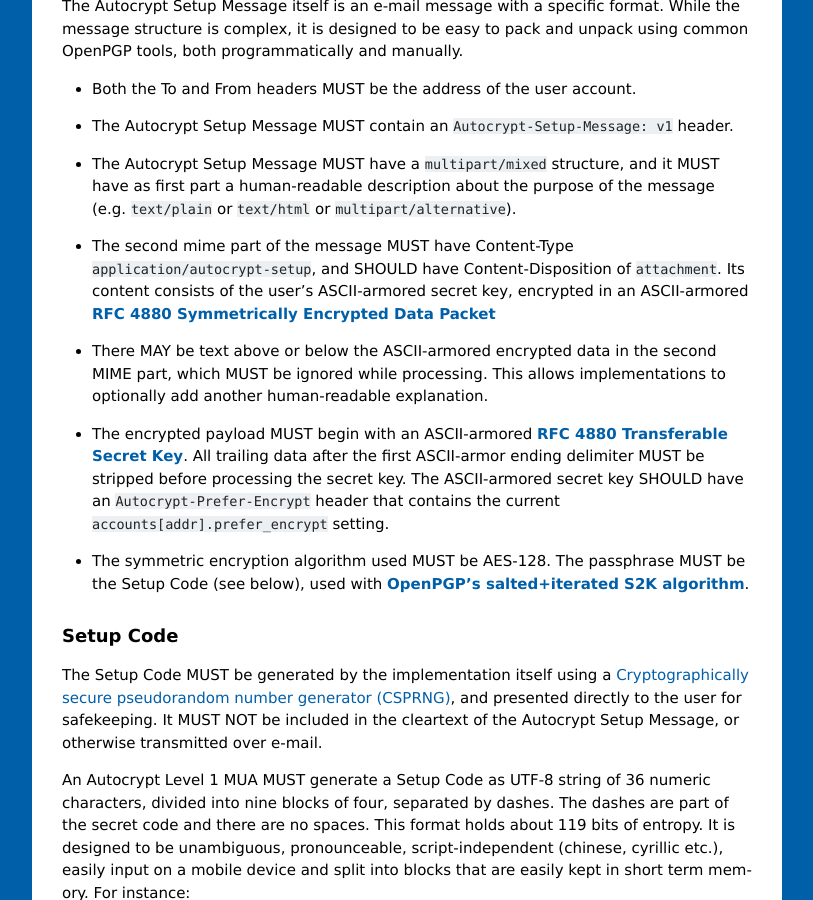
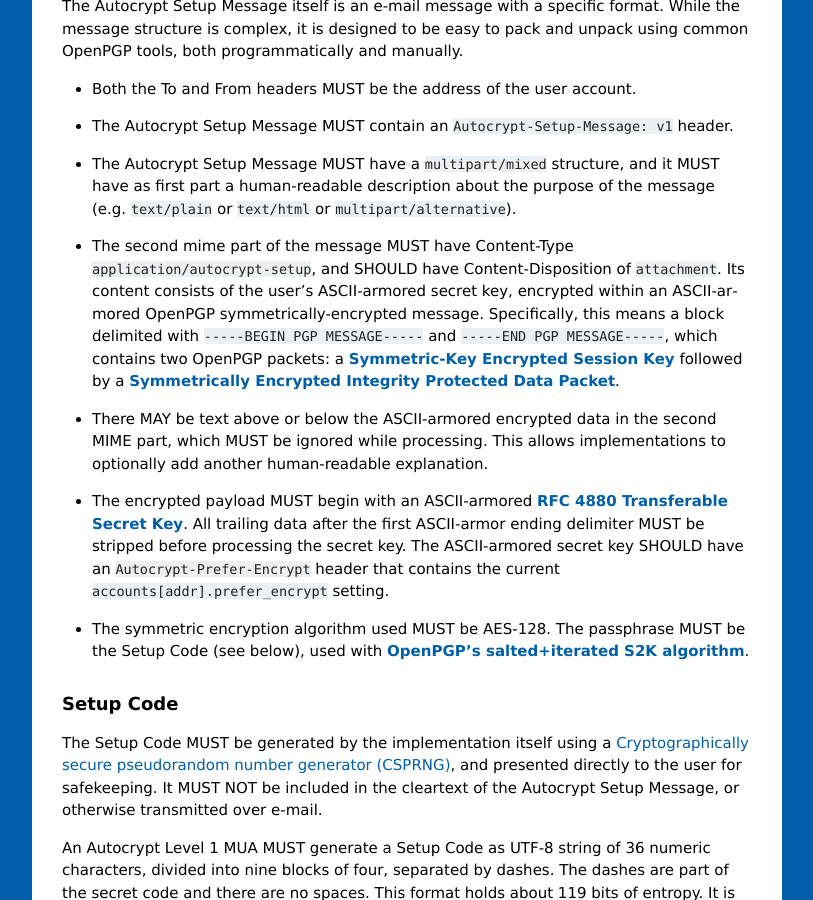
Before and after one commit to autocrypt/autocrypt, a Sphinx documentation site: the page built from doc/level1.rst, in a window 1280 px wide and 900 px high, scrolled down 15307 px. Shown: the whole window, without its empty margins (358-1171 px from the left). Built offline with Sphinx 7.4.7, drawn with Linux system fonts in a browser that asks for light colours.

Commit message:
Correct the Autocrypt Setup Message's encrypted content
OpenPGP's Symmetrically-Encrypted Data Packet has no integrity
protection, and it should never be used.

Furthermore, the setup message should use an SKESK, both to provide
some level of PBKDF2-based key stretching, and to ensure that the
actual symmetric key used is a full-fledged AES-128 key.

This also matches what GnuPG will generate when running ``gpg
--symmetric``.

```diff
--- a/doc/level1.rst
+++ b/doc/level1.rst
@@ -838,8 +838,13 @@ both programmatically and manually.
 - The second mime part of the message MUST have Content-Type
   ``application/autocrypt-setup``, and SHOULD have Content-Disposition
   of ``attachment``. Its content consists of the user's ASCII-armored
-  secret key, encrypted in an ASCII-armored :rfc:`RFC 4880
-  Symmetrically Encrypted Data Packet<4880#section-5.7>`
+  secret key, encrypted within an ASCII-armored OpenPGP
+  symmetrically-encrypted message.  Specifically, this means a block
+  delimited with ``-----BEGIN PGP MESSAGE-----`` and ``-----END PGP
+  MESSAGE-----``, which contains two OpenPGP packets: a
+  :rfc:`Symmetric-Key Encrypted Session Key<4880#section-5.3>`
+  followed by a :rfc:`Symmetrically Encrypted Integrity Protected Data
+  Packet<4880#section-5.13>`.
 
 - There MAY be text above or below the ASCII-armored encrypted data in
   the second MIME part, which MUST be ignored while processing. This
```
